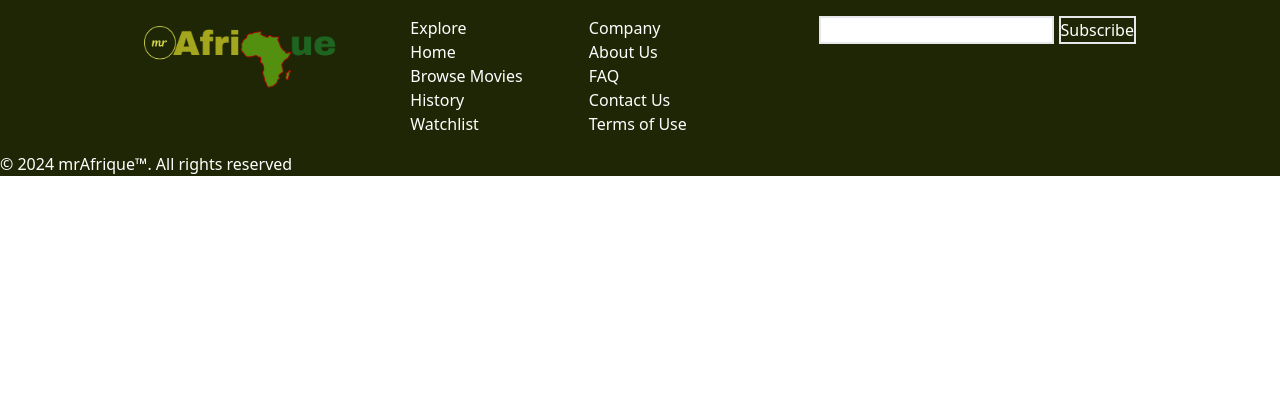
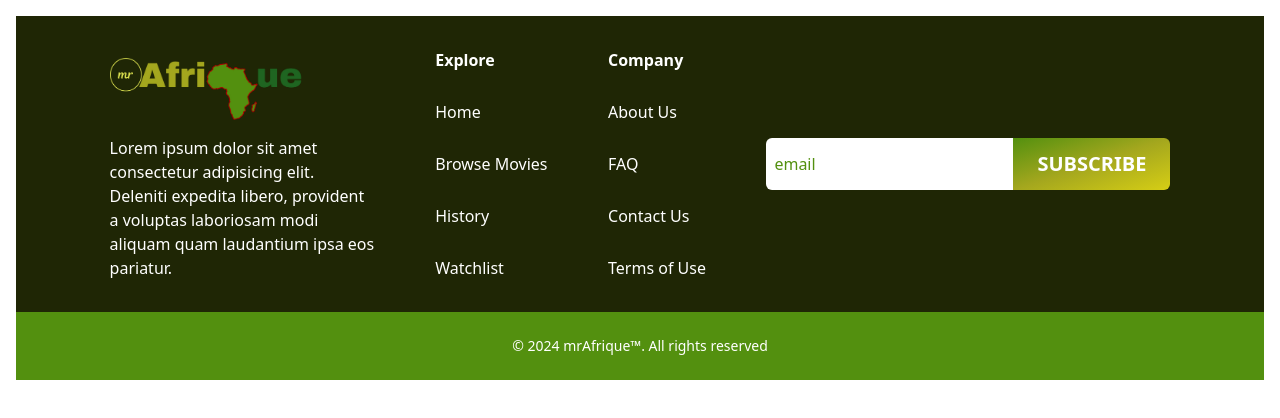
Before and after one commit to Elizabette03/mrAfrique, a website: page src/html/Footer.html in a window 1280 px wide. Drawn offline with nearby package versions, Linux system fonts and the light colour scheme.

Commit message:
footer completed

```diff
--- a/src/html/Footer.html
+++ b/src/html/Footer.html
@@ -24,20 +24,20 @@
 <body>
   <!-- Footer -->
 
-<footer class="bg-sec-1 rounded-lg shadow text-white m-4">
-  <div class="">
-    <div class="flex justify-between w-4/5 max-w-screen-xl mx-auto p-4 py-8">
-      <div class="">
+<footer class="text-white m-4">
+  <div class="bg-sec-1">
+    <div class="flex justify-between w-[85%] mx-auto py-8"> <!--mx-auto centers the element horizontally-->
+      <div class="w-1/4">
         <img src="/mrAfri.png" alt="Company Logo" width="200px">
-        <span>
-
-        </span>
+        <p class="pt-4">
+          Lorem ipsum dolor sit amet consectetur adipisicing elit. Deleniti expedita libero, provident a voluptas laboriosam modi aliquam quam laudantium ipsa eos pariatur.
+        </p>
       </div>
 
-      <div class="flex ">
-        <ul>
+      <div class="flex">
+        <ul class="flex flex-col justify-between">
           <li>
-            <a href="explore">Explore</a>
+            <a href="explore" class="font-bold ">Explore</a>
           </li>
 
           <li>
@@ -59,10 +59,10 @@
         </ul>
       </div>
 
-      <div>
-        <ul>
+      <div class="flex">
+        <ul class="flex flex-col justify-between">
           <li>
-            <a href="company">Company</a>
+            <a href="company" class="font-bold">Company</a>
           </li>
 
           <li>
@@ -82,26 +82,24 @@
           </li>
         </ul>
       </div>
-<br>
-      <div class="click flex">
-        <div class="">
-          <input type="search" id="text" class="border-2 ">
-          <button class="text-lg border-2">Subscribe</button>
+
+      <div class="click my-auto"> <!--my-auto to create space between the top and bottom of the element-->
+        <div class="flex"> <!--the flex property is applied to remove the spaces btw the Search field and button--->
+          <input type="search" id="text" class="py-3 px-2 placeholder:text-accent-1 rounded-l-md" placeholder="email">
+          <button class="btn rounded-tl-none rounded-bl-none">Subscribe</button>
         </div>
       </div>
 
     </div>
+  </div>
 
 
-    <div class="flex  justify-between">
-      <div class="items-center">
-        <span class="block text-sm">
+    <div class="bg-accent-1 flex justify-center py-6  ">
+        <span class="text-sm">
           © 2024 mrAfrique™. All rights reserved
         </span>
-      </div>
     </div>
 
-  </div>
 </footer>
 
 
```
Also changed, not shown: src/css/tailwind.css.
